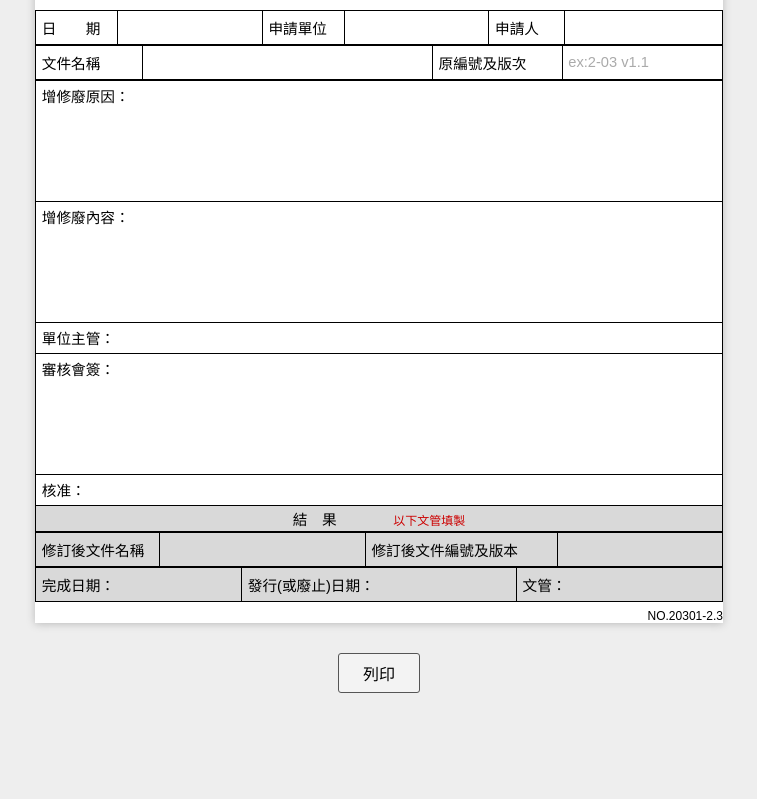
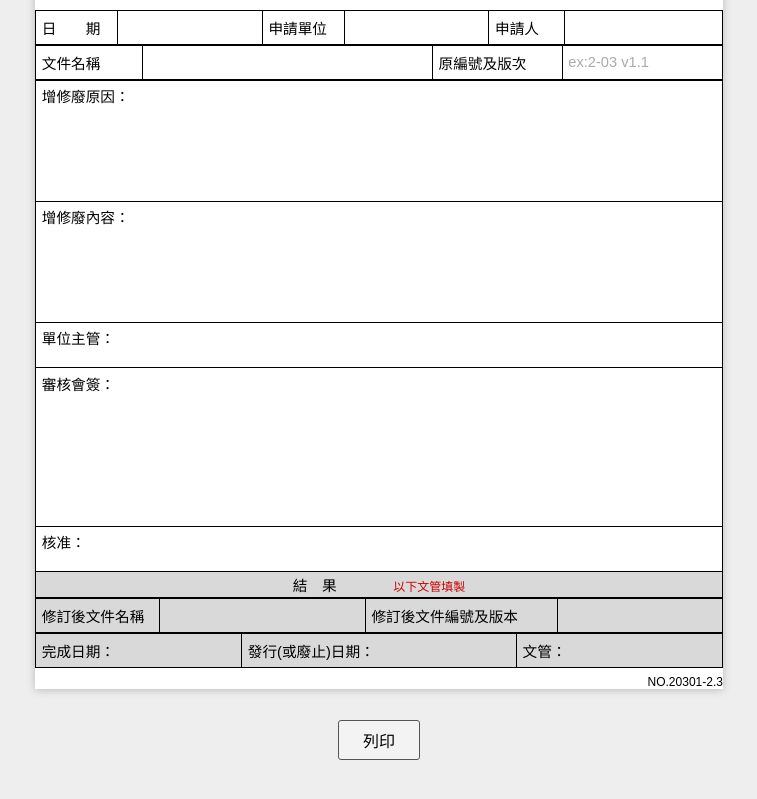
Before and after one commit to kasumitsai/DCR, a plain HTML site: page index.html in a window 1280 px wide. Shown: the part 143-942 px from the top of the page, without its empty margins (261-1018 px from the left). Before the commit the page ends 912 px from the top, so only its background shows below. Drawn offline with Linux system fonts and the light colour scheme.

Commit message:
Update index.html

```diff
--- a/index.html
+++ b/index.html
@@ -31,8 +31,8 @@ td, th { border: 1px solid #000; padding: 1.2mm 1.5mm; vertical-align: top; font
 [contenteditable="true"]:focus { outline: 1px solid #888; }
 .reason, .content { height: 32mm; }
 [contenteditable="true"][data-placeholder]:empty::before { content: attr(data-placeholder); color: #aaa; pointer-events: none; }
-.approval { min-height: 10mm; }
-.review { height: 32mm; }
+.approval { height: 12mm; }
+.review { height: 42mm; }
 .result-title { background: #d9d9d9; text-align: center; height: 6mm; vertical-align: middle; padding: 0.5mm; }
 .office-note { color: #c00; font-size: 9pt; margin-left: 15mm; }
 .gray { background: #d9d9d9; }
```
